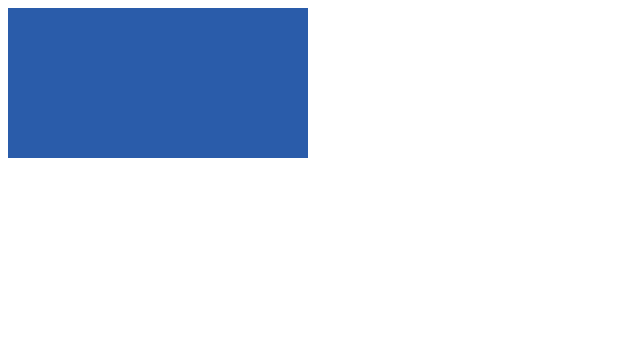
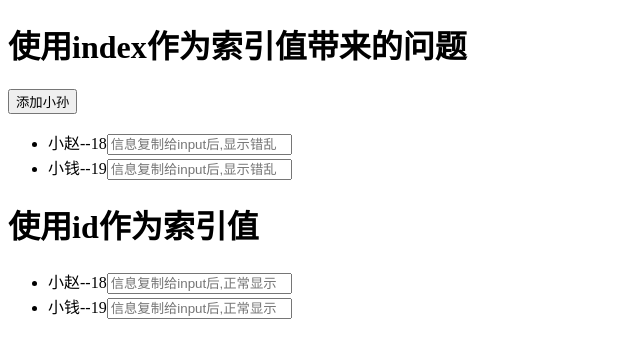
Before and after one commit to Mrshihe/react-demo, a React (Create React App) app: page / in a window 1280 px wide. Shown: the top 358 px of the page, without its empty margins (0-640 px from the left). Built offline with nearby package versions, Linux system fonts and the light colour scheme.

Commit message:
add point

```diff
--- a/src/App.js
+++ b/src/App.js
@@ -6,3 +6,4 @@ export { MyEvent } from './study/5-componentevent';
 export { Controlled, UnControlled } from './study/6-componentform';
 export { LifeCycle } from './study/7-lifecycle-old';
 export { ComponentLifeCycle } from './study/8-lifecycle-new'
+export { PersonDiff } from './study/9-componentdiff'
--- a/src/index.js
+++ b/src/index.js
@@ -1,12 +1,12 @@
 import React from 'react'
 import ReactDOM from 'react-dom';
 
-import { ComponentLifeCycle }  from './app';
+import { PersonDiff }  from './app';
 import './style.js';
 
 
 ReactDOM.render(
-    <ComponentLifeCycle />
+    <PersonDiff />
   ,
   document.getElementById('root')
 );
--- /dev/null
+++ b/src/study/9-componentdiff.js
@@ -0,0 +1,72 @@
+import React from 'react';
+
+class PersonDiff extends React.Component {
+  /*
+  初始数据:
+    {id: 1, name:'小赵', age:18},
+    {id: 2, name:'小钱', age:19}
+  初次渲染的虚拟DOM：
+    <li key=0>小赵--18<input type="text"></li>
+    <li key=1>小钱--19<input type="text"></li>
+
+  更新后数据：
+    {id: 3, name:'小孙', age:20},
+    {id: 1, name:'小赵', age:18},
+    {id: 2, name:'小钱', age:19}
+  更新后虚拟DOM：
+    <li key=0>小孙--20<input type="text"></li>
+    <li key=1>小赵--18<input type="text"></li>
+    <li key=2>小钱--19<input type="text"></li>
+
+  新旧虚拟DOM进行对比：
+  对比li找到相同的key值，但内容不同，生成新的真实DOM
+  对比input，发现input一样，进行复用<但此时input框存在不对应的人员信息>
+  (真实DOM变化3次)
+
+  未能重复利用真实DOM，损耗性能，用id作为问题即可解决该问题<相同key对应相同内容，真实DOM不变>(真实DOM变化1次)
+  */
+ /*
+ 使用index作为key,可能存在的问题
+ 1. 数据逆序添加、逆序删除等循环操作，会产生没有必要的真实DOM更新
+ 2. 含输入型DOM，会产生错误的DOM更新
+ 如果仅用于列表顺序展示，用index作为key没有问题
+ */
+  state = {
+    persons: [
+      {id: 1, name:'小赵', age:18},
+      {id: 2, name:'小钱', age:19}
+    ]
+  }
+  add = () => {
+    const { persons } = this.state
+    const p = {id: persons.length+1, name:'小孙', age:20}
+    this.setState({persons:[p,...persons]})
+  }
+  render(){
+    return (
+      <div>
+        <h1>使用index作为索引值带来的问题</h1>
+        <button onClick={ this.add }>添加小孙</button>
+        <ul>
+          {
+            this.state.persons.map( (item,index) => {
+              return <li key={ index }>{item.name}--{item.age}<input type="text" placeholder="信息复制给input后,显示错乱" /></li>
+            })
+          }
+        </ul>
+        <h1>使用id作为索引值</h1>
+        <ul>
+          {
+            this.state.persons.map( item => {
+              return <li key={ item.id }>{item.name}--{item.age}<input type="text" placeholder="信息复制给input后,正常显示" /></li>
+            })
+          }
+        </ul>
+      </div>
+    )
+  }
+}
+
+export {
+  PersonDiff
+}
```
Also changed, not shown: 1 other file (tests, documents, lock files or other folders).
